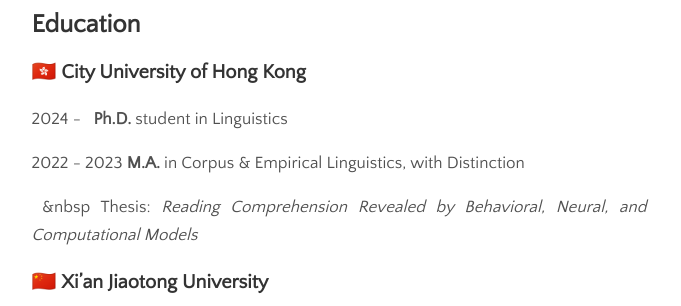
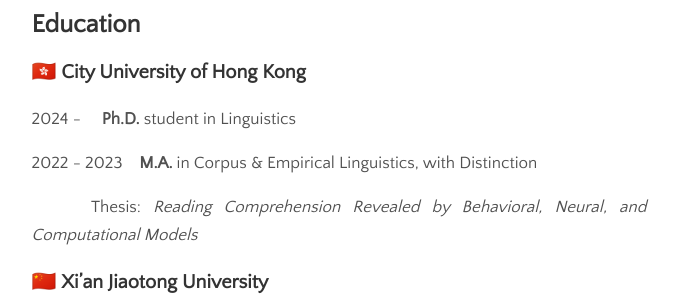
Before and after one commit to zhengwuma/zhengwuma.github.io, a Jekyll site: the page built from menu/about.md, in a window 1280 px wide. Shown: the part 341-647 px from the top of the page, without its empty margins (301-982 px from the left). Built offline with Jekyll 4.4.1, drawn with Linux system fonts in a browser that asks for light colours.

Commit message:
Update about.md

```diff
--- a/menu/about.md
+++ b/menu/about.md
@@ -7,11 +7,11 @@ permalink: /about
 
 ## Education
 ### 🇭🇰 City University of Hong Kong
-2024 - &nbsp;&nbsp;__Ph.D.__ student in Linguistics
+2024 - &nbsp;&nbsp;&nbsp;&nbsp;__Ph.D.__ student in Linguistics
 
-2022 - 2023 __M.A.__ in Corpus & Empirical Linguistics, with Distinction
+2022 - 2023 &nbsp;&nbsp; __M.A.__ in Corpus & Empirical Linguistics, with Distinction
 
-&nbsp;&nbsp Thesis: _Reading Comprehension Revealed by Behavioral, Neural, and Computational Models_
+&nbsp;&nbsp;&nbsp;&nbsp; Thesis: _Reading Comprehension Revealed by Behavioral, Neural, and Computational Models_
 
 ### 🇨🇳 Xi'an Jiaotong University
 - __B.A.__ in English, Linguistics Specialization
```
